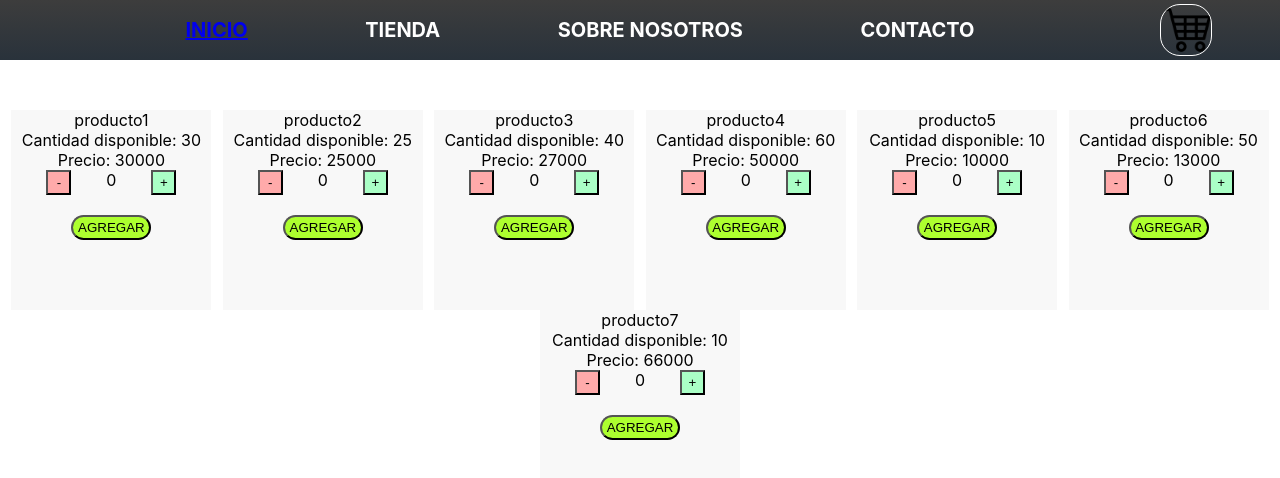
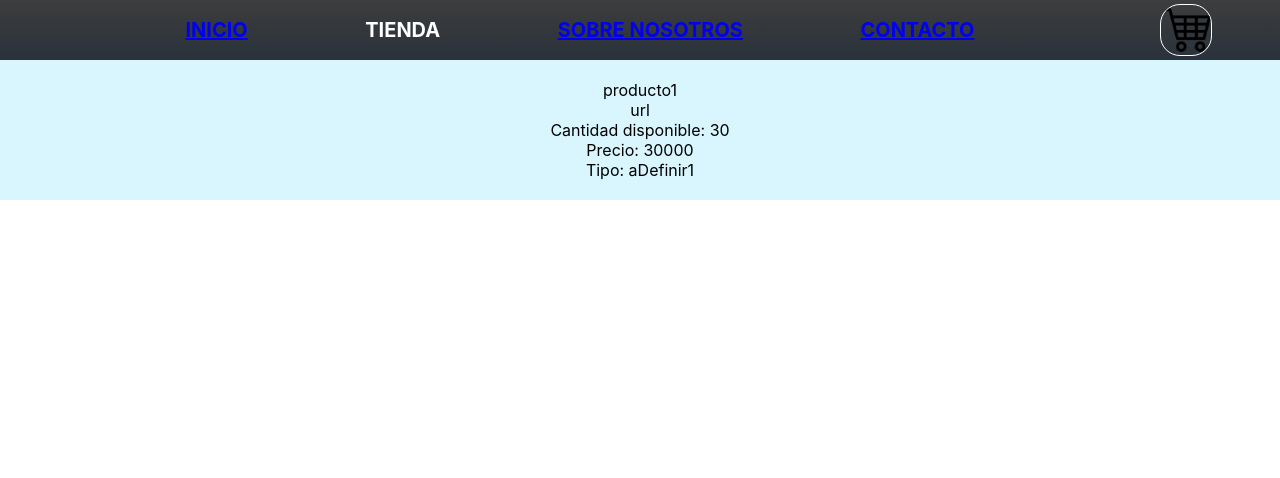
Before and after one commit to Lean-front/React-js, a React (Create React App) app: page /item/01 in a window 1280 px wide. Shown: the top 478 px of the page. Built offline with nearby package versions, Linux system fonts and the light colour scheme.

Commit message:
desafio7

```diff
--- a/src/App.css
+++ b/src/App.css
@@ -39,6 +39,15 @@ h1{
   height: 200px;
   margin-top: 50px;
 }
+.ContenedorDetalle{
+  text-align: center;
+  width: 100%;
+  height: 100%;
+  background-color: rgb(217, 246, 255);
+}
+.Detalle{
+  padding: 20px 0px 20px 0px;
+}
 .ContenedorProductos{
   text-align: center;
   width: 200px;
--- a/src/App.js
+++ b/src/App.js
@@ -15,16 +15,16 @@ function App() {
           <Cart />
         </div>
         <Switch>
-          <Route exact patch="/">
+          <Route exact path="/">
             <div className='Productos'>
               <ItemListContainer />
             </div>
           </Route>
-          <Route exact patch="/item/:itemId">
+          <Route path="/item/:itemId">
               <ItemDetailContainer />
           </Route>
-          <Route exact patch="/categoria">CATEGORIAS</Route>
-          <Route exact patch="/carrito">CARRITO</Route>
+          <Route exact path="/sobre">CATEGORIAS</Route>
+          <Route exact path="/contacto">CONTACTO</Route>
         </Switch>
       </BrowserRouter>
     </>
--- a/src/components/ItemDetail.jsx
+++ b/src/components/ItemDetail.jsx
@@ -1,22 +1,24 @@
 import React from "react";
 
-export default function ItemDetail({ productoId }) {
+export default function ItemDetail({ productId }) {
 
     return (
         <>
             <div>
-                {(productoId.id) ?
+                {(productId.id) ?
                     <>
                         <div className="ContenedorDetalle">
-                            <p>{productoId.name}</p>
-                            <p>{productoId.pictureURL}</p>
-                            <p>Cantidad disponible: {productoId.stock}</p>
-                            <p>Precio: {productoId.precio}</p>
-                            <p>Tipo: {productoId.categoria}</p>
+                            <div className="Detalle">
+                                <p>{productId.name}</p>
+                                <p>{productId.pictureURL}</p>
+                                <p>Cantidad disponible: {productId.stock}</p>
+                                <p>Precio: {productId.precio}</p>
+                                <p>Tipo: {productId.categoria}</p>
+                            </div>
                         </div>
                     </>
                     :
-                    <>Cargando...</>
+                    <>Cargando producto...</>
                 }
             </div>
         </>
--- a/src/components/ItemDetailContainer.jsx
+++ b/src/components/ItemDetailContainer.jsx
@@ -27,11 +27,11 @@ export default function ItemDetailContainer() {
             setProductId(Product);
 
         }, 2000)
-    },[itemId])
+    }, [itemId])
 
     return (
         <>
-            <ItemDetail productId={productId}/>
+            <ItemDetail productId={productId} />
         </>
     );
 }
--- a/src/components/ItemListContainer.jsx
+++ b/src/components/ItemListContainer.jsx
@@ -8,13 +8,13 @@ export default function ItemListContainer() {
     const listaProductos = new Promise((resolve, reject) => {
         setTimeout(() => {
             resolve([
-                { id:"1", name: "producto1", stock: 30, initial: 0, precio:"30000", categoria: "aDefinir1", pictureURL: "url"},
-                { id:"2", name: "producto2", stock: 25, initial: 0, precio:"25000", categoria: "aDefinir1", pictureURL: "url"},
-                { id:"3", name: "producto3", stock: 40, initial: 0, precio:"27000", categoria: "aDefinir2", pictureURL: "url"},
-                { id:"4", name: "producto4", stock: 60, initial: 0, precio:"50000", categoria: "aDefinir2", pictureURL: "url"},
-                { id:"5", name: "producto5", stock: 10, initial: 0, precio:"10000", categoria: "aDefinir3", pictureURL: "url"},
-                { id:"6", name: "producto6", stock: 50, initial: 0, precio:"13000", categoria: "aDefinir3", pictureURL: "url"},
-                { id:"7", name: "producto7", stock: 10, initial: 0, precio:"66000", categoria: "aDefinir3", pictureURL: "url"},
+                { id:"01", name: "producto1", stock: 30, initial: 0, precio:"30000", categoria: "aDefinir1", pictureURL: "url"},
+                { id:"02", name: "producto2", stock: 25, initial: 0, precio:"25000", categoria: "aDefinir1", pictureURL: "url"},
+                { id:"03", name: "producto3", stock: 40, initial: 0, precio:"27000", categoria: "aDefinir2", pictureURL: "url"},
+                { id:"04", name: "producto4", stock: 60, initial: 0, precio:"50000", categoria: "aDefinir2", pictureURL: "url"},
+                { id:"05", name: "producto5", stock: 10, initial: 0, precio:"10000", categoria: "aDefinir3", pictureURL: "url"},
+                { id:"06", name: "producto6", stock: 50, initial: 0, precio:"13000", categoria: "aDefinir3", pictureURL: "url"},
+                { id:"07", name: "producto7", stock: 10, initial: 0, precio:"66000", categoria: "aDefinir3", pictureURL: "url"},
             ])
         }, 2000)
     })
--- a/src/components/NavBar/NavBar.jsx
+++ b/src/components/NavBar/NavBar.jsx
@@ -7,8 +7,8 @@ export default function NavBar() {
             <ul>
                 <li><Link to={"/"}>INICIO</Link></li>
                 <li>TIENDA</li>
-                <li>SOBRE NOSOTROS</li>
-                <li>CONTACTO</li>
+                <li><Link to={"/sobre"}>SOBRE NOSOTROS</Link></li>
+                <li><Link to={"/contacto"}>CONTACTO</Link></li>
             </ul>
         </>
     )
```
